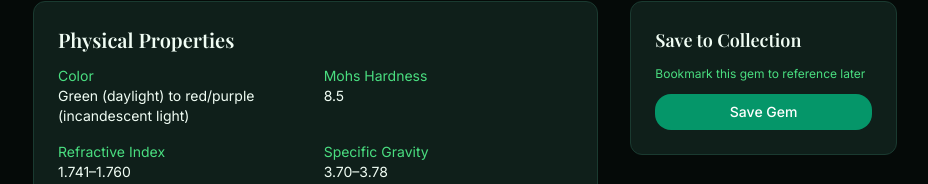
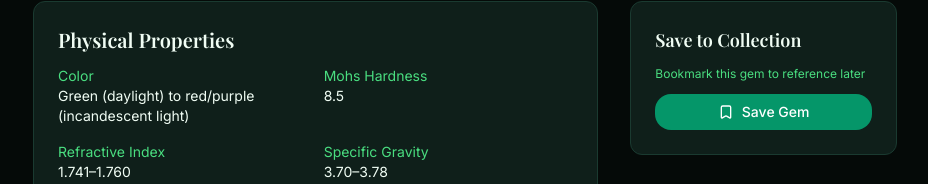
Before and after one commit to hariskhan2010/gemology-assistant, a Next.js app: page /gems/encyclopedia/alexandrite in a window 1280 px wide. Shown: the part 369-553 px from the top of the page, without its empty margins (175-1103 px from the left). Built offline with nearby package versions, Linux system fonts and the light colour scheme; no server answers; a web font is replaced by a local one.

Commit message:
Wire up Save Gem button on encyclopedia detail page

```diff
--- a/src/app/gems/encyclopedia/[slug]/page.tsx
+++ b/src/app/gems/encyclopedia/[slug]/page.tsx
@@ -1,8 +1,9 @@
 "use client";
 
-import { useParams } from "next/navigation";
+import { useState, useEffect } from "react";
+import { useParams, useRouter } from "next/navigation";
 import Link from "next/link";
-import { ExternalLink } from "lucide-react";
+import { ExternalLink, Loader2, Bookmark } from "lucide-react";
 import { gemstones } from "@/lib/knowledge/gemstones";
 import { notFound } from "next/navigation";
 import { usePageTitle } from "@/hooks/use-page-title";
@@ -10,8 +11,65 @@ import Breadcrumbs from "@/components/ui/Breadcrumbs";
 
 export default function GemDetailPage() {
   const { slug } = useParams<{ slug: string }>();
+  const router = useRouter();
   const gem = gemstones.find((g) => g.slug === slug);
   usePageTitle(gem ? `${gem.name} – Properties, Price & Treatments` : "Gem Guide");
+
+  const [isSaved, setIsSaved] = useState(false);
+  const [savedId, setSavedId] = useState<string | null>(null);
+  const [saving, setSaving] = useState(false);
+
+  useEffect(() => {
+    if (!gem) return;
+    fetch("/api/gems/saved")
+      .then((r) => r.json())
+      .then((data) => {
+        if (data.gems) {
+          const found = data.gems.find((g: { name: string; id: string }) => g.name === gem.name);
+          if (found) {
+            setIsSaved(true);
+            setSavedId(found.id);
+          }
+        }
+      })
+      .catch(() => {});
+  }, [gem]);
+
+  const toggleSave = async () => {
+    if (!gem) return;
+    if (saving) return;
+    setSaving(true);
+    try {
+      if (isSaved && savedId) {
+        const res = await fetch("/api/gems/saved", {
+          method: "DELETE",
+          headers: { "Content-Type": "application/json" },
+          body: JSON.stringify({ id: savedId }),
+        });
+        if (res.ok) {
+          setIsSaved(false);
+          setSavedId(null);
+        }
+      } else {
+        const res = await fetch("/api/gems/saved", {
+          method: "POST",
+          headers: { "Content-Type": "application/json" },
+          body: JSON.stringify({
+            name: gem.name,
+            description: gem.description.slice(0, 200),
+            image: null,
+            properties: [{ hardness: `${gem.mohs} Mohs` }, { color: gem.color }, { crystal: gem.crystal }],
+          }),
+        });
+        const data = await res.json();
+        if (data.gem) {
+          setIsSaved(true);
+          setSavedId(data.gem.id);
+        }
+      }
+    } catch {}
+    setSaving(false);
+  };
 
   if (!gem) notFound();
 
@@ -114,8 +172,21 @@ export default function GemDetailPage() {
             <div className="rounded-xl border border-border bg-surface p-6">
               <h2 className="mb-3 font-heading text-lg font-semibold text-text-primary">Save to Collection</h2>
               <p className="mb-3 text-xs text-text-muted">Bookmark this gem to reference later</p>
-              <button className="w-full rounded-lg bg-gemstone-600 py-2 text-sm font-medium text-white hover:bg-gemstone-500 transition-colors">
-                Save Gem
+              <button
+                onClick={toggleSave}
+                disabled={saving}
+                className={`w-full rounded-lg py-2 text-sm font-medium transition-colors flex items-center justify-center gap-2 ${
+                  isSaved
+                    ? "bg-gemstone-600/20 text-gemstone-400 hover:bg-gemstone-600/30"
+                    : "bg-gemstone-600 text-white hover:bg-gemstone-500"
+                }`}
+              >
+                {saving ? (
+                  <Loader2 className="h-4 w-4 animate-spin" />
+                ) : (
+                  <Bookmark className={`h-4 w-4 ${isSaved ? "fill-gemstone-400" : ""}`} />
+                )}
+                {isSaved ? "Saved" : "Save Gem"}
               </button>
             </div>
           </div>
```
